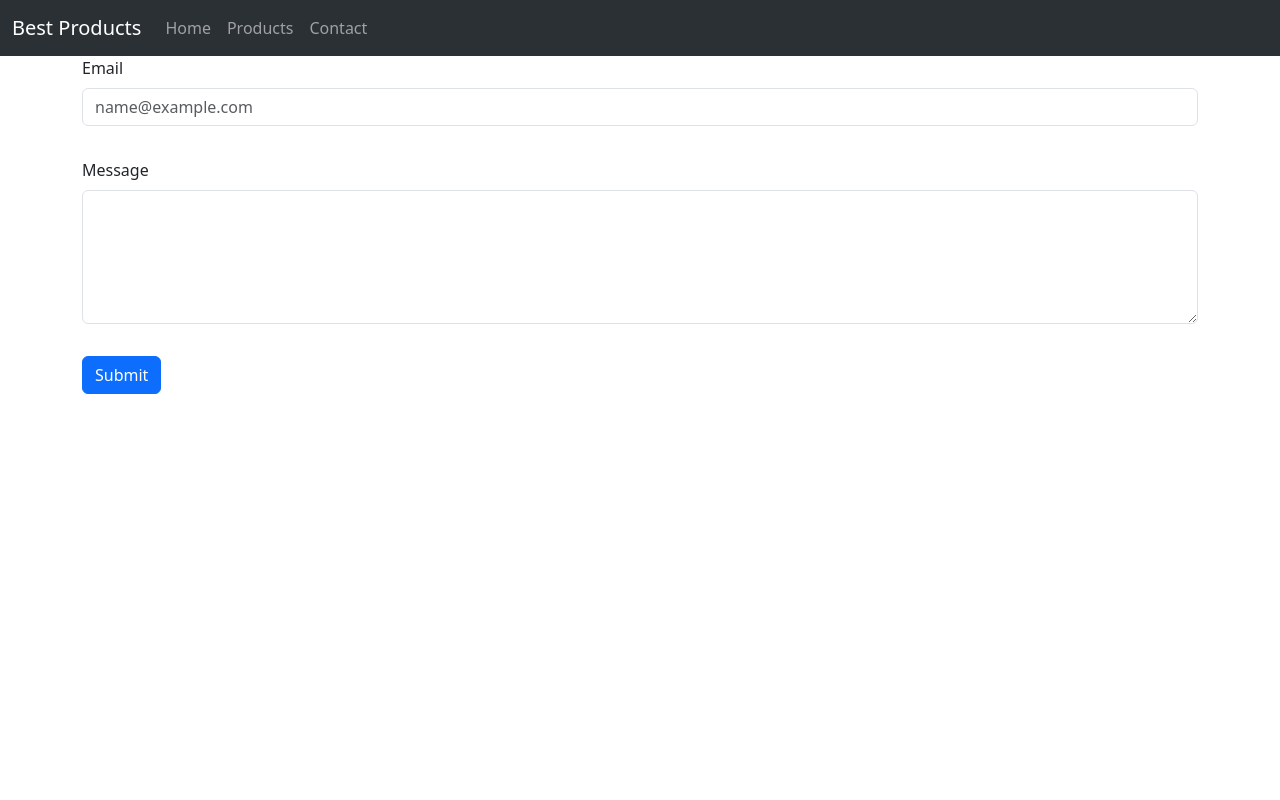
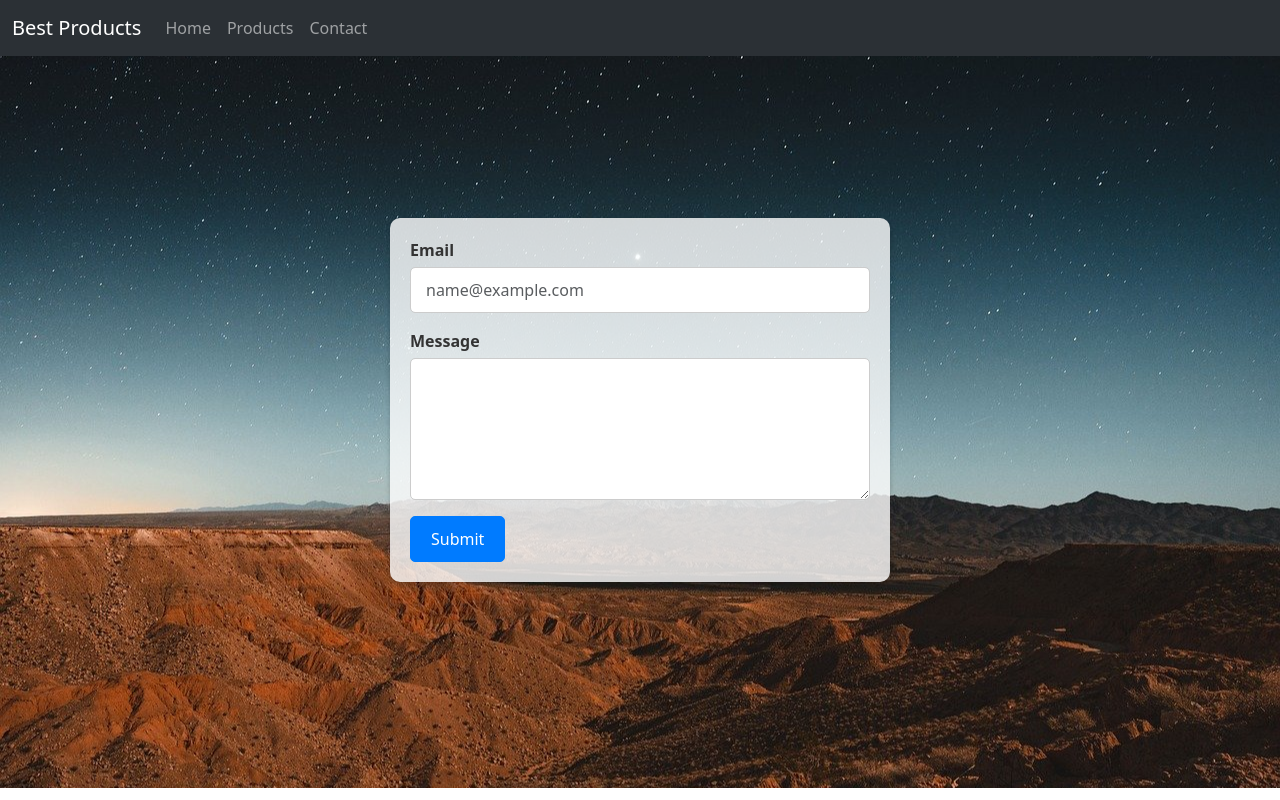
Before and after one commit to NelsonOrtiz94/landing-page-angular-17, an Angular app: page /contact in a window 1280 px wide. Built offline with nearby package versions, Linux system fonts and the light colour scheme.

Commit message:
Se realiza pendiente de estilizar componente contact

```diff
--- a/src/app/pages/contact/contact.component.css
+++ b/src/app/pages/contact/contact.component.css
@@ -0,0 +1,55 @@
+* {
+  margin: 0;
+  padding: 0;
+  box-sizing: border-box;
+}
+
+.contact-back {
+  background-image: url("/assets/image3.jpg");
+  display: flex;
+  justify-content: center;
+  align-items: center;
+  height: 91.5vh;
+  background-size: cover;
+  background-position: center;
+}
+
+form {
+  width: 500px;
+  background-color: rgba(255, 255, 255, 0.8);
+  border-radius: 10px;
+  padding: 20px;
+  box-shadow: 0 2px 5px rgba(0, 0, 0, 0.2);
+  color: #333;
+  position: absolute;
+  top: 50%;
+  left: 50%;
+  transform: translate(-50%, -50%);
+}
+
+.form-label {
+  font-weight: bold;
+  margin-bottom: 5px;
+  display: block;
+}
+
+.form-control {
+  display: block;
+  width: 100%;
+  padding: 10px 15px;
+  border: 1px solid #ccc;
+  border-radius: 5px;
+}
+
+.form-control[rows] {
+  height: auto;
+}
+
+.btn-primary {
+  background-color: #007bff;
+  border-color: #007bff;
+  color: #fff;
+  padding: 10px 20px;
+  border-radius: 5px;
+  cursor: pointer;
+}
--- a/src/app/pages/contact/contact.component.html
+++ b/src/app/pages/contact/contact.component.html
@@ -1,3 +1,4 @@
+<div class="contact-back">
     <div class="container">
         <form [formGroup]="contactForm" class="row g-3 needs-validation" novalidate (submit)="enviar($event)">
             <div class="mb-3">
@@ -37,3 +38,4 @@
             </div>
         </form>
       </div>
+</div>
```
Lines whose indentation alone changed are shown as unchanged.
